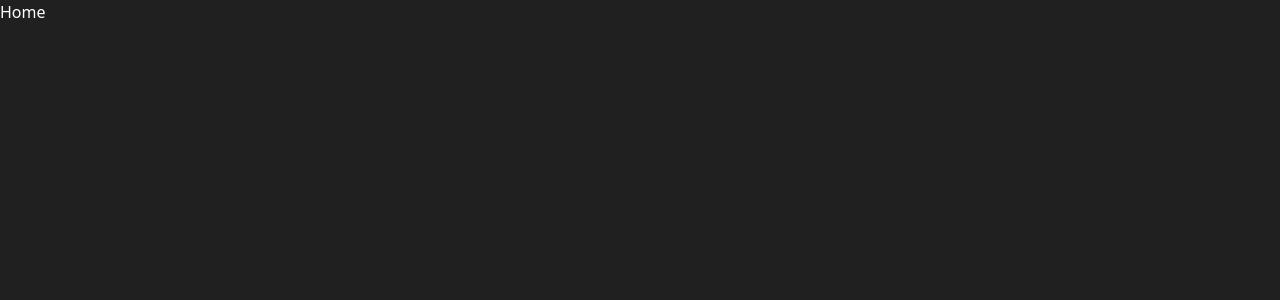
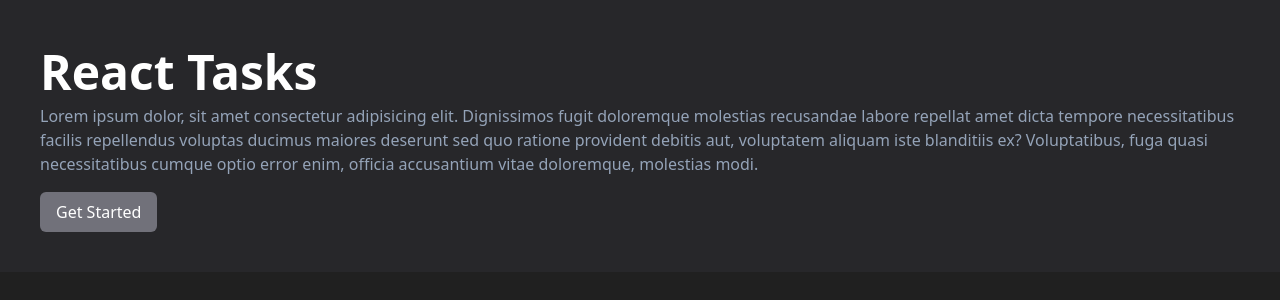
Before and after one commit to dmzdev7/task-mern-stack, a React (Vite) app in the folder client/: page / in a window 1280 px wide. Shown: the top 300 px of the page. Built offline with nearby package versions, Linux system fonts and the light colour scheme.

Commit message:
Created & added HomePage

```diff
--- a/client/src/App.jsx
+++ b/client/src/App.jsx
@@ -1,14 +1,15 @@
 import { BrowserRouter, Routes, Route } from 'react-router-dom';
+import { AuthProvider } from './context/AuthContext';
 import LoginPage from './pages/LoginPage';
 import RegisterPage from './pages/RegisterPage';
-import { AuthProvider } from './context/AuthContext';
+import HomePage from './pages/HomePage';
 
 const App = () => {
 	return (
 		<AuthProvider>
 			<BrowserRouter>
 				<Routes>
-					<Route path="/" element={<h1>Home</h1>}></Route>
+					<Route path="/" element={<HomePage />}></Route>
 					<Route path="/login" element={<LoginPage />}></Route>
 					<Route path="/register" element={<RegisterPage />}></Route>
 					<Route path="/tasks" element={<h1>Tasks</h1>}></Route>
--- /dev/null
+++ b/client/src/pages/HomePage.jsx
@@ -0,0 +1,29 @@
+import { Link } from 'react-router-dom';
+
+const HomePage = () => {
+	return (
+		<section className="bg-red-500 flex justify-center items-center">
+			<header className="bg-zinc-800 p-10">
+				<h1 className="text-5xl py-2 font-bold">React Tasks</h1>
+				<p className="text-md text-slate-400">
+					Lorem ipsum dolor, sit amet consectetur adipisicing elit. Dignissimos
+					fugit doloremque molestias recusandae labore repellat amet dicta
+					tempore necessitatibus facilis repellendus voluptas ducimus maiores
+					deserunt sed quo ratione provident debitis aut, voluptatem aliquam
+					iste blanditiis ex? Voluptatibus, fuga quasi necessitatibus cumque
+					optio error enim, officia accusantium vitae doloremque, molestias
+					modi.
+				</p>
+
+				<Link
+					className="bg-zinc-500 text-white px-4 py-2 rounded-md mt-4 inline-block"
+					to="/register"
+				>
+					Get Started
+				</Link>
+			</header>
+		</section>
+	);
+};
+
+export default HomePage;
```
